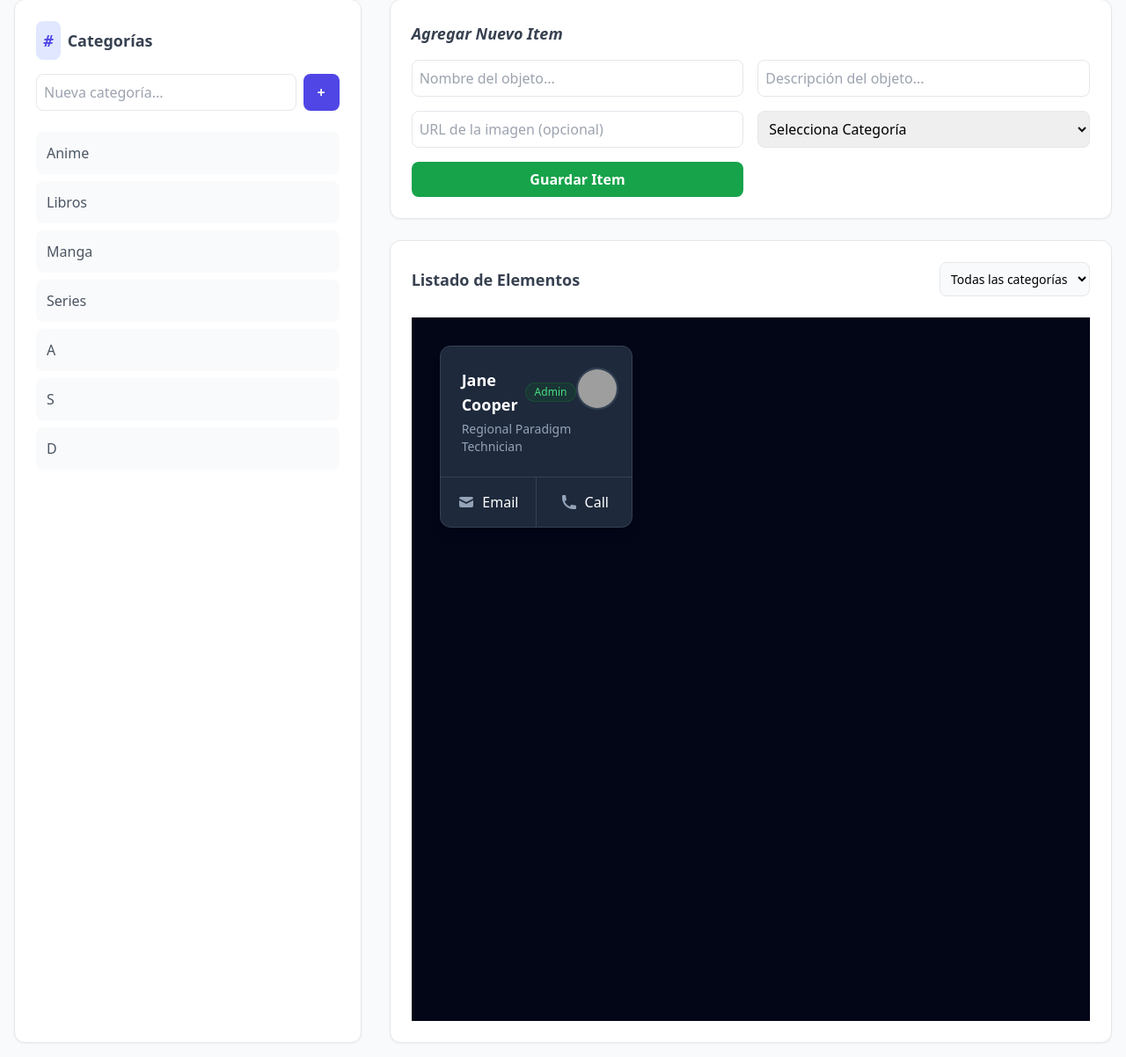
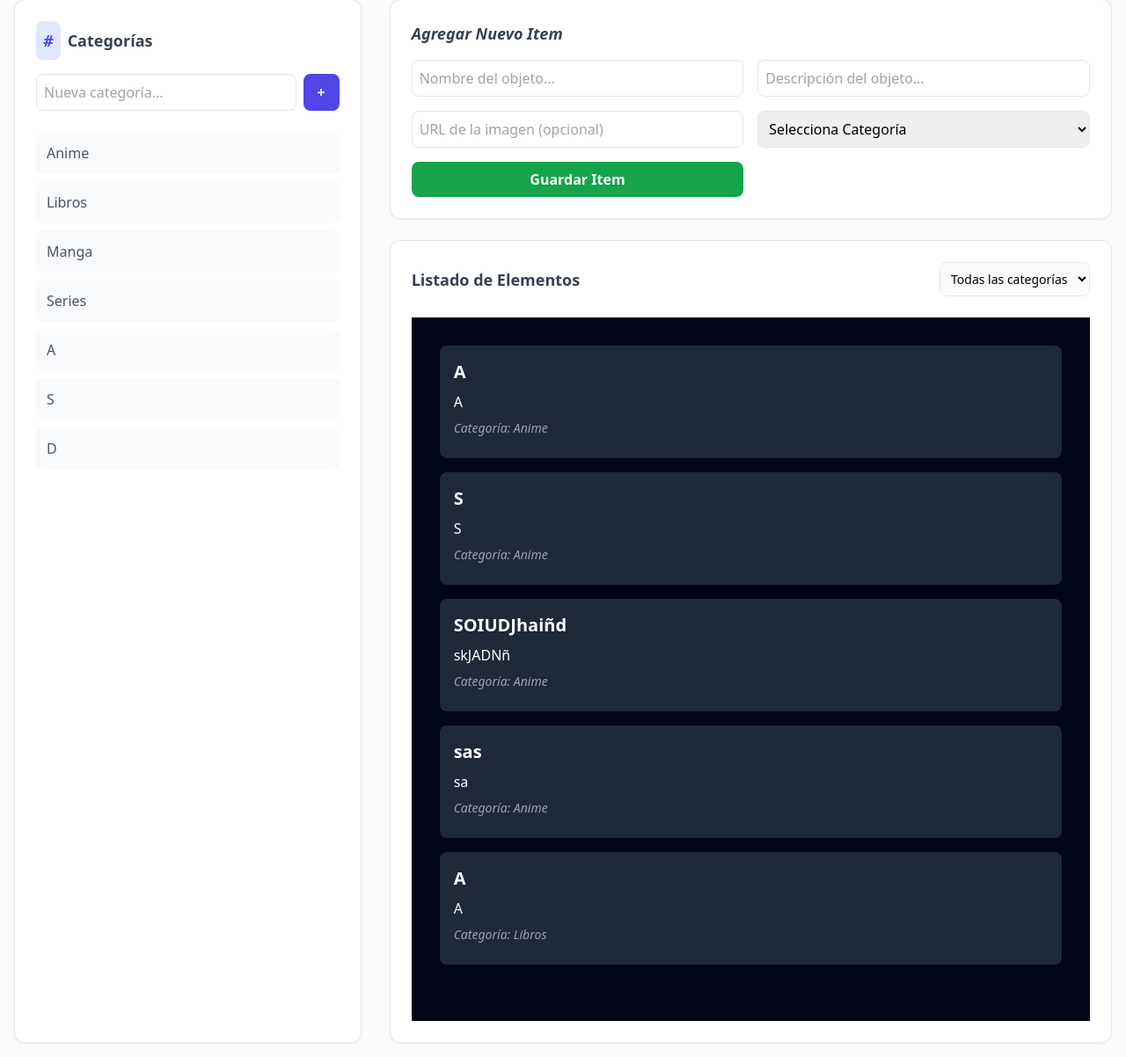
Before and after one commit to AndresD4rk/catist, a Flask app: page /catist in a window 1280 px wide. Shown: the part 109-1311 px from the top of the page at 88% size. Run offline with Flask 3, Linux system fonts and the light colour scheme; a user stored in the database is signed in; some libraries are stand-ins or nearby versions; grey boxes are pictures that could not be loaded.

Commit message:
castist v0.3
Co-authored-by: Copilot <copilot@github.com>

```diff
--- a/catistapp/modelos.py
+++ b/catistapp/modelos.py
@@ -14,10 +14,15 @@ class Categoria(db.Model):
     id = db.Column(db.Integer, primary_key=True)
     nombre = db.Column(db.String(100), nullable=False)
 
+    listas = db.relationship('Lista', backref='categoria', lazy=True)
+
 class Lista(db.Model):
     id = db.Column(db.Integer, primary_key=True)
     cat_id = db.Column(db.Integer, db.ForeignKey('categoria.id'), nullable=False)
     user_id = db.Column(db.Integer, db.ForeignKey('user.id'), nullable=False)
+
+
+    items = db.relationship('Item', backref='lista', lazy=True)
 
 class Item(db.Model):
     id = db.Column(db.Integer, primary_key=True)
@@ -26,3 +31,15 @@ class Item(db.Model):
     descripcion = db.Column(db.String(200), nullable=True)
     fecha_creacion = db.Column(db.DateTime, nullable=False)
     imagen_url = db.Column(db.String(200), nullable=True)
+
+    def to_dict(self):
+        return {
+            "id": self.id,
+            "list_id": self.list_id,
+            "nombre": self.nombre,
+            "descripcion": self.descripcion,
+            "fecha_creacion": self.fecha_creacion.isoformat(),
+            "imagen_url": self.imagen_url,
+            "lista": self.lista.id if self.lista else None,
+            "categoria": self.lista.categoria.nombre if self.lista and self.lista.categoria else None,
+        }
--- a/catistapp/templates/catist.html
+++ b/catistapp/templates/catist.html
@@ -55,7 +55,7 @@
                         <template x-for="(cat, index) in categorias" :key="index">
 
                             <li class="flex justify-between items-center bg-gray-50 p-3 rounded-lg group">
-                                <span x-text="cat" class="font-medium text-gray-600"></span>
+                                <span x-value="cat.id" x-text="cat.nombre" class="font-medium text-gray-600"></span>
                                 <!-- <button @click="eliminarCategoria(index)" class="text-red-400 hover:text-red-600 opacity-0 group-hover:opacity-100 transition-opacity">
                                 Borrar
                             </button> -->
@@ -76,14 +76,14 @@
                     <div class="grid grid-cols-1 md:grid-cols-2 gap-4">
                         <input type="text" x-model="nuevoItemNombre" placeholder="Nombre del objeto..."
                             class="p-2 border rounded-lg">
-                            <input type="text" x-model="nuevoItemDescripcion" placeholder="Descripción del objeto..."
+                        <input type="text" x-model="nuevoItemDescripcion" placeholder="Descripción del objeto..."
                             class="p-2 border rounded-lg">
-                            <input type="text" x-model="nuevoItemImagen" placeholder="URL de la imagen (opcional)"
+                        <input type="text" x-model="nuevoItemImagen" placeholder="URL de la imagen (opcional)"
                             class="p-2 border rounded-lg">
                         <select x-model="nuevoItemCat" class="p-2 border rounded-lg">
                             <option value="">Selecciona Categoría</option>
-                            <template x-for="cat in categorias">
-                                <option :value="cat" x-text="cat"></option>
+                            <template x-for="(cat, index) in categorias" :key="index">
+                                <option :value="cat.id" x-text="cat.nombre"></option>
                             </template>
                         </select>
                         <button @click="agregarItem()"
@@ -93,70 +93,53 @@
                     </div>
                 </div>
 
+                <div x-data="{
+                            items: {{ items}},
+                        categorias: {{ categorias}},
+                        filtro: 'todos',
+
+                        get itemsFiltrados() {
+                            if (this.filtro === 'todos') {
+                                return this.items;
+                            }
+                            return this.items.filter(item => {return item.categoria === this.filtro});
+                        }}">
                 <div class="bg-white p-6 rounded-xl shadow-sm border border-gray-200">
                     <div class="flex justify-between items-center mb-6">
                         <h2 class="text-lg font-bold text-gray-700">Listado de Elementos</h2>
                         <select x-model="filtro" class="p-2 border rounded-lg text-sm bg-gray-50">
                             <option value="todos">Todas las categorías</option>
-                            <template x-for="cat in categorias">
-                                <option :value="cat" x-text="'Filtrar por: ' + cat"></option>
+                            <template x-for="(cat, index) in categorias" :key="index">
+                                <option :value="cat.nombre" x-text="'Filtrar por: ' + cat.nombre"></option>
                             </template>
                         </select>
                     </div>
 
                     <div class="min-h-screen bg-slate-950 p-8">
-                        <div class="grid grid-cols-1 md:grid-cols-2 lg:grid-cols-3 gap-6 max-w-7xl mx-auto">
-
-                            <div class="bg-[#1e293b] rounded-xl shadow-lg overflow-hidden border border-slate-700">
-                                <div class="p-6 flex items-start justify-between">
-                                    <div class="space-y-1">
-                                        <div class="flex items-center gap-2">
-                                            <h3 class="text-white font-semibold text-lg">Jane Cooper</h3>
-                                            <span
-                                                class="bg-green-900/30 text-green-400 text-xs font-medium px-2.5 py-0.5 rounded-full border border-green-800/50">Admin</span>
-                                        </div>
-                                        <p class="text-slate-400 text-sm">Regional Paradigm Technician</p>
-                                    </div>
-                                    <img class="w-12 h-12 rounded-full object-cover border-2 border-slate-700"
-                                        src="https://images.unsplash.com/photo-1494790108377-be9c29b29330?auto=format&fit=crop&q=80&w=150"
-                                        alt="Avatar">
-                                </div>
-
-                                <div class="flex border-t border-slate-700">
-                                    <button
-                                        class="flex-1 flex items-center justify-center gap-2 py-4 text-white hover:bg-slate-800 transition-colors border-r border-slate-700">
-                                        <svg class="w-5 h-5 text-slate-400" fill="currentColor" viewBox="0 0 20 20">
-                                            <path
-                                                d="M2.003 5.884L10 9.882l7.997-3.998A2 2 0 0016 4H4a2 2 0 00-1.997 1.884z">
-                                            </path>
-                                            <path d="M18 8.118l-8 4-8-4V14a2 2 0 002 2h12a2 2 0 002-2V8.118z"></path>
-                                        </svg>
-                                        <span class="font-medium">Email</span>
-                                    </button>
-                                    <button
-                                        class="flex-1 flex items-center justify-center gap-2 py-4 text-white hover:bg-slate-800 transition-colors">
-                                        <svg class="w-5 h-5 text-slate-400" fill="currentColor" viewBox="0 0 20 20">
-                                            <path
-                                                d="M2 3a1 1 0 011-1h2.153a1 1 0 01.986.836l.74 4.435a1 1 0 01-.54 1.06l-1.548.773a11.037 11.037 0 006.105 6.105l.774-1.548a1 1 0 011.059-.54l4.435.74a1 1 0 01.836.986V17a1 1 0 01-1 1h-2C7.82 18 2 12.18 2 5V3z">
-                                            </path>
-                                        </svg>
-                                        <span class="font-medium">Call</span>
-                                    </button>
-                                </div>
+                        <template x-for="(item, index) in itemsFiltrados" :key="item.id">
+                            <div class="bg-gray-800 text-white p-4 rounded-lg mb-4">
+                                <h3 class="text-xl font-bold mb-2" x-text="item.nombre"></h3>
+                                <p class="mb-2" x-text="item.descripcion"></p>
+                                <p class="text-sm italic text-gray-400 mb-2" x-text="'Categoría: ' + item.categoria">
+                                </p>
+                                <template x-if="item.imagen">
+                                    <img :src="item.imagen" alt="Imagen del item" class="w-full h-auto rounded-lg">
+                                </template>
                             </div>
 
-
-                        </div>
+                        </template>
                     </div>
+                </div>
+                </div>
 </body>
 <script>
     function gestorApp() {
         return {
             nuevaCat: '',
-            nuevoItemNombre:'',
-            nuevoItemCat:'',
-            nuevoItemDescripcion:'',
-            nuevoItemImagen:'',
+            nuevoItemNombre: '',
+            nuevoItemCat: '',
+            nuevoItemDescripcion: '',
+            nuevoItemImagen: '',
             lista: [], // Tu lista de categorías actual
 
             async agregarCategoria() {
@@ -175,8 +158,9 @@
                     if (response.ok) {
                         const data = await response.json();
                         // Añadimos el nuevo objeto a la lista local para que se vea al instante
-                        this.categorias.push(this.nuevaCat);
-                        this.nuevaCat = ''; // Limpiamos el input
+                        // this.categorias.push(this.nuevaCat);
+                        // this.nuevaCat = ''; // Limpiamos el input
+                        window.location.reload();
                     }
                 } catch (error) {
                     console.error("Error al guardar:", error);
@@ -207,10 +191,11 @@
                     if (response.ok) {
                         const data = await response.json();
                         // Aquí podrías agregar el nuevo item a una lista local si quieres mostrarlo al instante
-                        this.nuevoItemNombre = ''; // Limpiamos el input
-                        this.nuevoItemCat = ''; // Reseteamos el select
-                        this.nuevoItemDescripcion = '';
-                        this.nuevoItemImagen = '';
+                        window.location.reload();
+                        // this.nuevoItemNombre = ''; // Limpiamos el input
+                        // this.nuevoItemCat = ''; // Reseteamos el select
+                        // this.nuevoItemDescripcion = '';
+                        // this.nuevoItemImagen = '';
                     }
                 } catch (error) {
                     console.error("Error al guardar el item:", error);
--- a/catistapp/templates/login.html
+++ b/catistapp/templates/login.html
@@ -27,7 +27,7 @@
       <div>
         <div class="flex items-center justify-between">
           <label for="password" class="block text-sm/6 font-medium text-gray-100">Password</label>
-          <<!-- div class="text-sm">
+          <!-- <div class="text-sm">
             <a href="#" class="font-semibold text-indigo-400 hover:text-indigo-300">Forgot password?</a>
           </div> -->
         </div>
@@ -39,6 +39,9 @@
       <div>
         <button type="submit" class="flex w-full justify-center rounded-md bg-indigo-500 px-3 py-1.5 text-sm/6 font-semibold text-white hover:bg-indigo-400 focus-visible:outline-2 focus-visible:outline-offset-2 focus-visible:outline-indigo-500">Sign in</button>
       </div>
+      <div>
+        <a href="{{url_for('main.registro')}}" class="flex w-full justify-center rounded-md bg-yellow-200 px-3 py-1.5 text-sm/6 font-semibold text-black hover:bg-yellow-100 focus-visible:outline-2 focus-visible:outline-offset-2 focus-visible:outline-yellow-100">Register</a>
+      </div>
     </form>
 
     <!-- <p class="mt-10 text-center text-sm/6 text-gray-400">
--- a/catistapp/templates/register.html
+++ b/catistapp/templates/register.html
@@ -51,6 +51,9 @@
       <div>
         <button type="submit" class="flex w-full justify-center rounded-md bg-indigo-500 px-3 py-1.5 text-sm/6 font-semibold text-white hover:bg-indigo-400 focus-visible:outline-2 focus-visible:outline-offset-2 focus-visible:outline-indigo-500">Sign in</button>
       </div>
+      <div>
+        <a href="{{url_for('main.login')}}" class="flex w-full justify-center rounded-md bg-yellow-200 px-3 py-1.5 text-sm/6 font-semibold text-black hover:bg-yellow-100 focus-visible:outline-2 focus-visible:outline-offset-2 focus-visible:outline-yellow-100">Back to Login</a>
+      </div>
     </form>
 
     <!-- <p class="mt-10 text-center text-sm/6 text-gray-400">
```
Also changed, not shown: catistapp/rutas.py (+16 -9 lines), instance/database.db (added).
